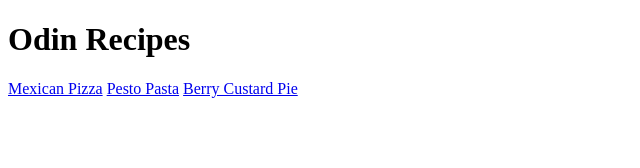
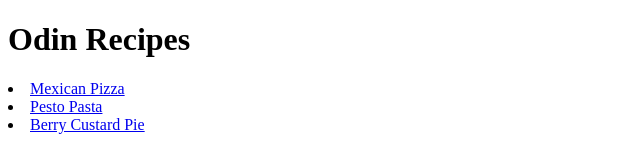
Before and after one commit to Twenty625/odin-recipes, a plain HTML site: page index.html in a window 1280 px wide. Shown: the whole page, without its empty margins (0-640 px from the left). Drawn offline with Linux system fonts and the light colour scheme.

Commit message:
Refactor recipe list in index.html
Changed the recipe links from plain text to list items for better readability

```diff
--- a/index.html
+++ b/index.html
@@ -9,9 +9,9 @@
 
 <body>
     <h1>Odin Recipes</h1>
-    <a href="recipes/mexican-pizza.html">Mexican Pizza</a>
-    <a href="recipes/pesto-pasta.html">Pesto Pasta</a>
-    <a href="recipes/berry-custard-pie.html">Berry Custard Pie</a>
+    <li><a href="recipes/mexican-pizza.html">Mexican Pizza</a></li>
+    <li><a href="recipes/pesto-pasta.html">Pesto Pasta</a></li>
+    <li><a href="recipes/berry-custard-pie.html">Berry Custard Pie</a></li>
 </body>
 
 </html>
```
